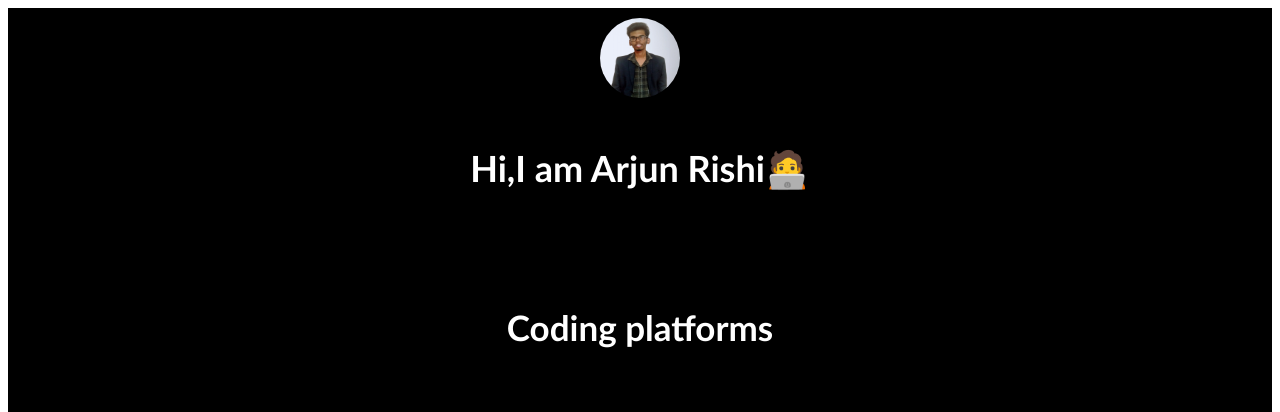
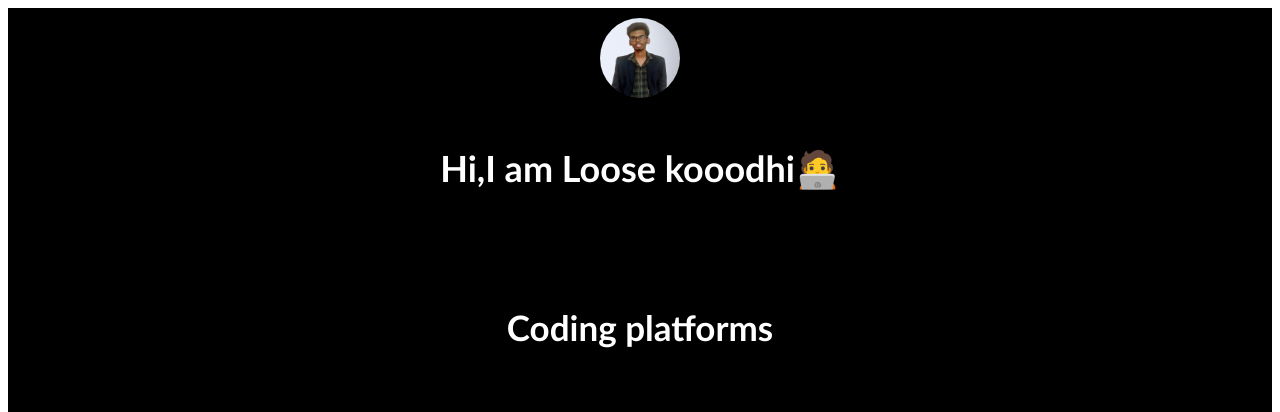
Before and after one commit to arjun-rishi-2004/Landing-page-deployed, a plain HTML site: page index.html in a window 1280 px wide. Shown: the top 412 px of the page. Drawn offline with Linux system fonts and the light colour scheme.

Commit message:
Update index.html

```diff
--- a/index.html
+++ b/index.html
@@ -160,7 +160,7 @@ h4{
 <div class="personal">
     <img src="logos/profile.JPG" alt="" class="profile">
     <div class="personal-info">
-        <h4>Hi,I am Arjun Rishi🧑‍💻</h4>
+        <h4>Hi,I am Loose kooodhi🧑‍💻</h4>
         <!-- <h4>Computer Science Engineer</h4> -->
     </div>
 
```
